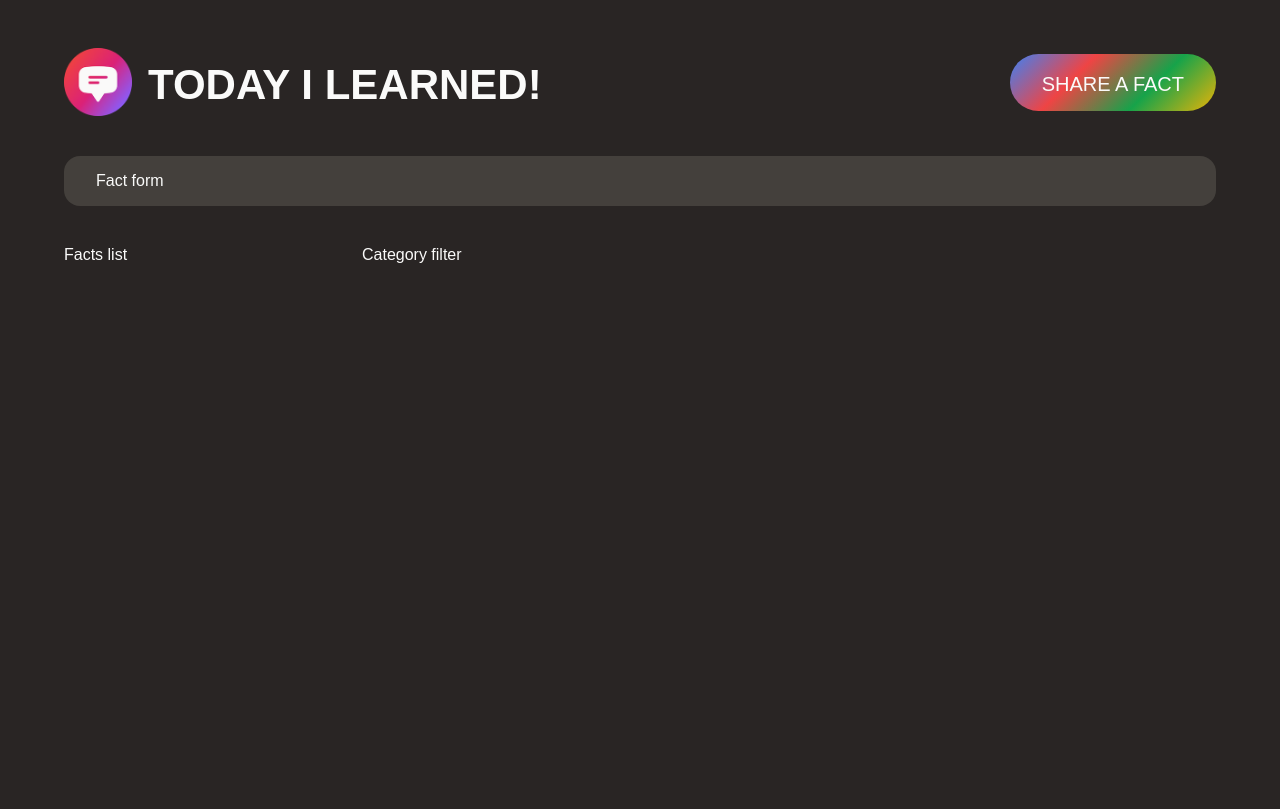
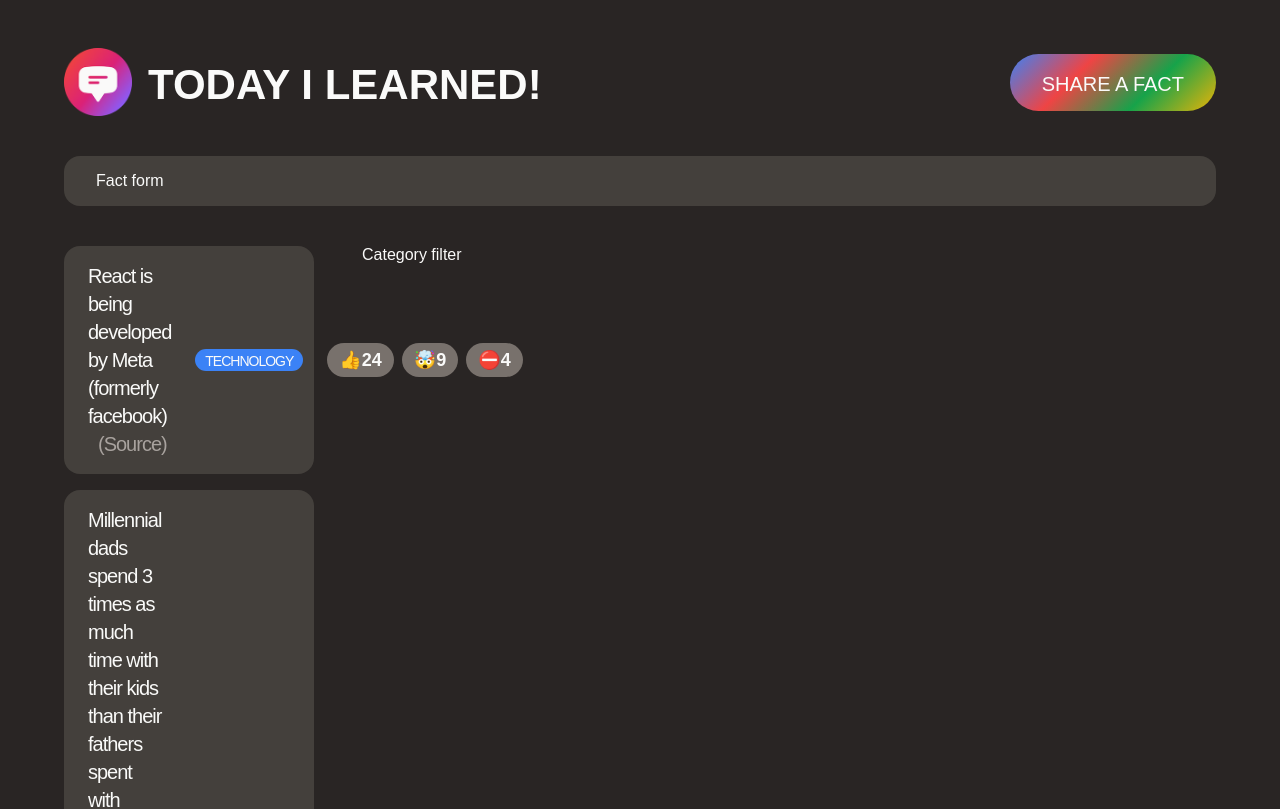
Before and after one commit to Philippe35507/Today-I-Learned, a React (Vite) app: page / in a window 1280 px wide. Shown: the top 809 px of the page. Built offline with nearby package versions, Linux system fonts and the light colour scheme; the HTML template or start-up script is replaced by a standard one; a web font is replaced by a local one.

Commit message:
Rendering the List of Facts

```diff
--- a/src/App.jsx
+++ b/src/App.jsx
@@ -1,4 +1,50 @@
 import "./style.css";
+
+const CATEGORIES = [
+  { name: "technology", color: "#3b82f6" },
+  { name: "science", color: "#16a34a" },
+  { name: "finance", color: "#ef4444" },
+  { name: "society", color: "#eab308" },
+  { name: "entertainment", color: "#db2777" },
+  { name: "health", color: "#14b8a6" },
+  { name: "history", color: "#f97316" },
+  { name: "news", color: "#8b5cf6" },
+];
+
+const initialFacts = [
+  {
+    id: 1,
+    text: "React is being developed by Meta (formerly facebook)",
+    source: "https://opensource.fb.com/",
+    category: "technology",
+    votesInteresting: 24,
+    votesMindblowing: 9,
+    votesFalse: 4,
+    createdIn: 2021,
+  },
+  {
+    id: 2,
+    text: "Millennial dads spend 3 times as much time with their kids than their fathers spent with them. In 1982, 43% of fathers had never changed a diaper. Today, that number is down to 3%",
+    source:
+      "https://www.mother.ly/parenting/millennial-dads-spend-more-time-with-their-kids",
+    category: "society",
+    votesInteresting: 11,
+    votesMindblowing: 2,
+    votesFalse: 0,
+    createdIn: 2019,
+  },
+  {
+    id: 3,
+    text: "Lisbon is the capital of Portugal",
+    source: "https://en.wikipedia.org/wiki/Lisbon",
+    category: "society",
+    votesInteresting: 8,
+    votesMindblowing: 3,
+    votesFalse: 1,
+    createdIn: 2015,
+  },
+];
+
 function App() {
   const appTitle = "Today I Learned!";
   return (
@@ -29,7 +75,40 @@
 }
 
 function FactList() {
-  return <section>Facts list</section>;
+  // TEMPORARY
+  const facts = initialFacts;
+
+  return (
+    <section>
+      <ul className="facts-list">
+        {facts.map((fact) => (
+          <li key={fact.id} className="fact">
+            <p>
+              {fact.text}
+              <a className="source" href={fact.source} target="_blank">
+                (Source)
+              </a>
+            </p>
+            <span
+              className="tag"
+              style={{
+                backgroundColor: CATEGORIES.find(
+                  (cat) => cat.name === fact.category
+                ).color,
+              }}
+            >
+              {fact.category}
+            </span>
+            <div className="vote-buttons">
+              <button>👍{fact.votesInteresting}</button>
+              <button>🤯{fact.votesMindblowing}</button>
+              <button>⛔️{fact.votesFalse}</button>
+            </div>
+          </li>
+        ))}
+      </ul>
+    </section>
+  );
 }
 
 export default App;
```
